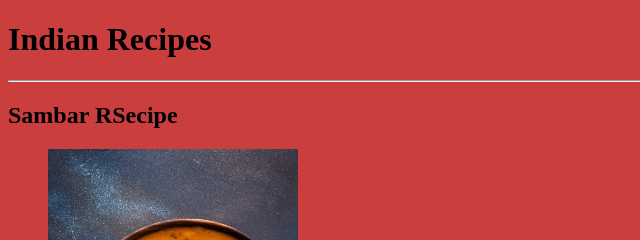
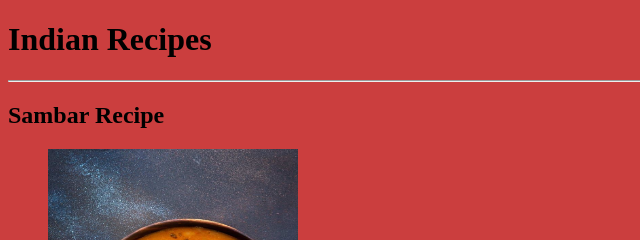
Before and after one commit to GadiyamulaHarshavardhan/recipes, a plain HTML site: page index.html in a window 1280 px wide. Shown: the top 240 px of the page, 0-640 px from the left. Drawn offline with Linux system fonts and the light colour scheme.

Commit message:
Update index.html

```diff
--- a/index.html
+++ b/index.html
@@ -17,7 +17,7 @@
         </h1>
         <hr>
         <h2>
-            Sambar RSecipe
+            Sambar Recipe
         </h2>
         <figure>
             <img src="samm.jpg" height="300" width="250" alt="sambar">
```
